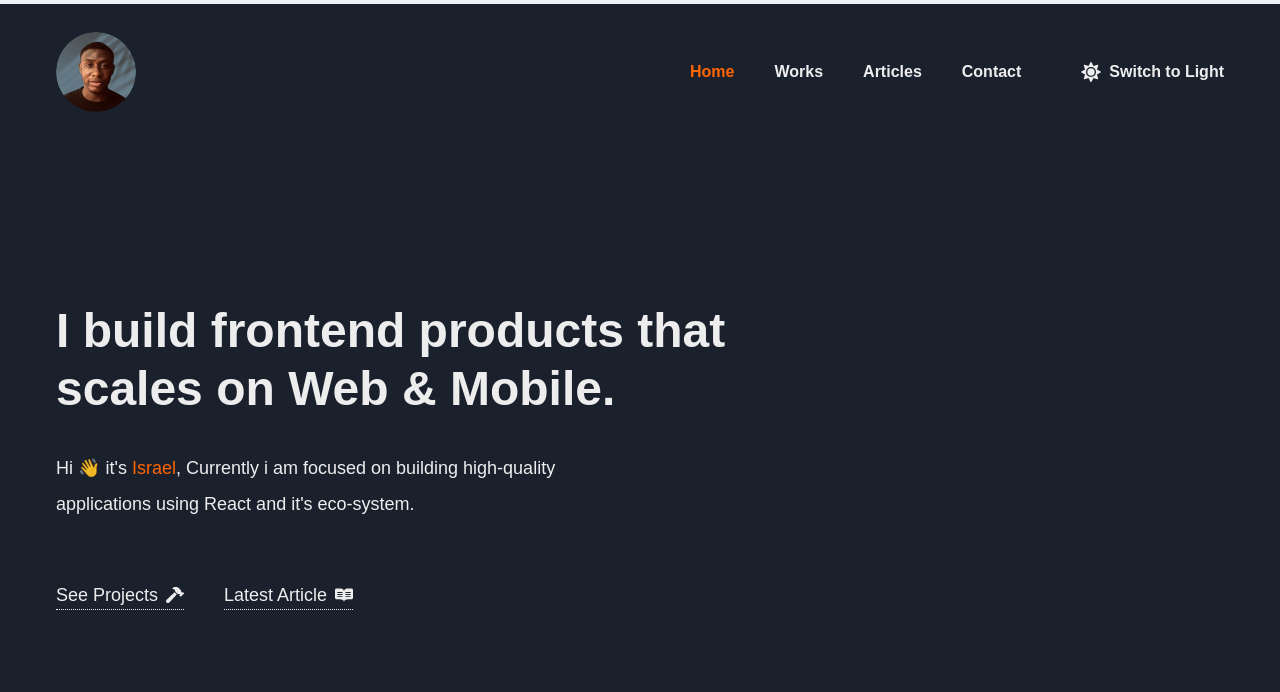
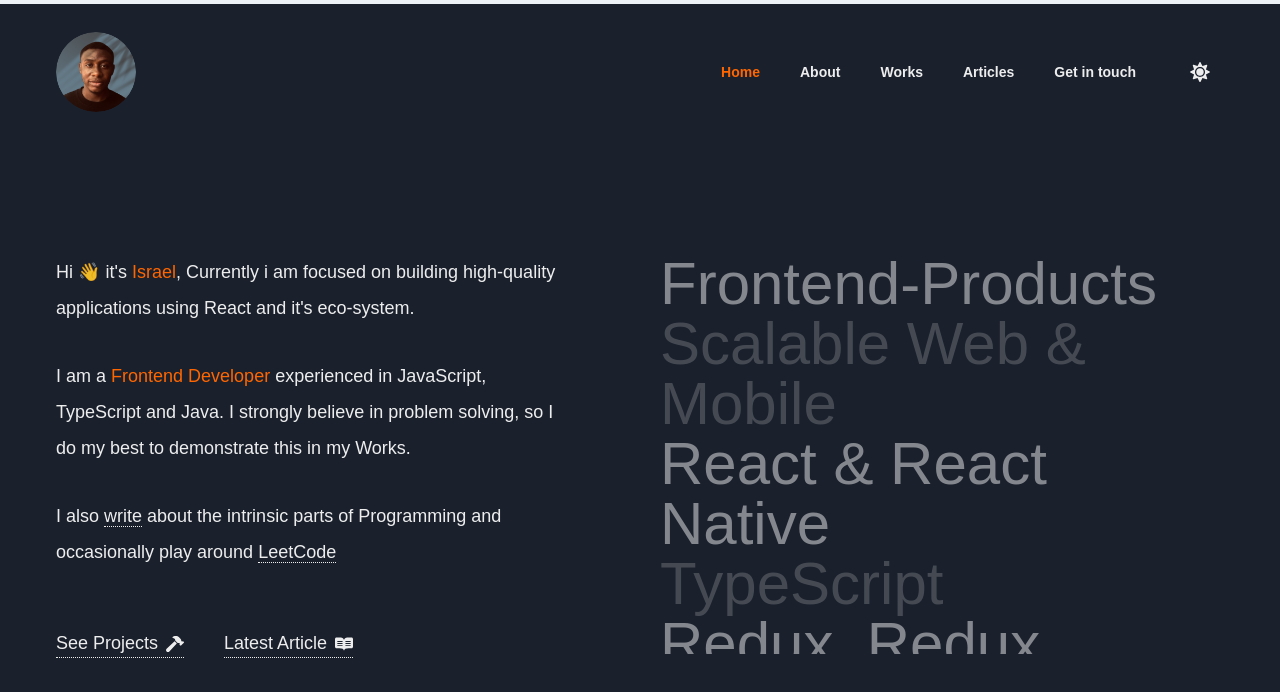
Before and after one commit to israeljuri/israeljuri, a React (Vite) app: page / in a window 1280 px wide. Shown: the top 692 px of the page. Built offline with nearby package versions, Linux system fonts and the light colour scheme.

Commit message:
Minor changes

```diff
--- a/src/components/common/colorModeToggler.jsx
+++ b/src/components/common/colorModeToggler.jsx
@@ -5,24 +5,14 @@ const ColorModeToggler = () => {
   const { colorMode, toggleColorMode } = useColorMode();
 
   return (
-    <Center ml="5" as="li" fontSize={{ base: "xl", md: "xl" }}>
+    <Center as="li" fontSize={{ base: "xl", md: "xl" }}>
       {colorMode === "light" ? (
-        <Center gap="2" cursor="pointer" onClick={toggleColorMode}>
+        <Center h="3rem" w="3rem" cursor="pointer" onClick={toggleColorMode}>
           <Icon as={FaMoon} />
-          <Hide below="md">
-            <Text fontSize="md" fontWeight="bold">
-              Switch to Dark
-            </Text>
-          </Hide>
         </Center>
       ) : (
-        <Center gap="2" cursor="pointer" onClick={toggleColorMode}>
+        <Center h="3rem" w="3rem" cursor="pointer" onClick={toggleColorMode}>
           <Icon as={FaSun} />
-          <Hide below="md">
-            <Text fontSize="md" fontWeight="bold">
-              Switch to Light
-            </Text>
-          </Hide>
         </Center>
       )}
     </Center>
--- a/src/components/common/hero.jsx
+++ b/src/components/common/hero.jsx
@@ -1,19 +1,24 @@
-import { Flex, Heading, Text, Grid } from "@chakra-ui/react";
+import { Flex, Heading, Text, Grid, Image, Center } from "@chakra-ui/react";
 import CustomContainer from "../common/customContainer";
 import { FaHammer, FaReadme } from "react-icons/fa";
 import CustomLink from "./customLink";
+import avatar from "../../assets/avatar.png";
 import LinkText from "./linkText";
+import { getTechnologies } from "../services/data";
 
 const Hero = () => {
+  const technologies = getTechnologies();
   return (
     <Grid as="header">
       <CustomContainer>
         <Grid
-          pt={{ base: 12, md: 20 }}
-          pb={{ base: 20, md: 20 }}
+          // pt={{ base: 12, md: 20 }}
+          // pb={{ base: 20, md: 20 }}
+          gap="10"
+          py="5"
           justifyContent="center"
-          alignItems={{ base: "stretch", md: "stretch" }}
-          templateColumns={{ base: "1fr", md: "2fr 1fr" }}
+          alignItems={{ base: "center", md: "stretch" }}
+          templateColumns={{ base: "1fr", md: "1fr 1fr" }}
         >
           <Flex
             as="article"
@@ -30,13 +35,6 @@ const Hero = () => {
               textAlign={{ base: "center", md: "left" }}
               gap="8"
             >
-              <Heading
-                lineHeight={{ base: "1.5", md: "1.2" }}
-                size={{ base: "3xl", md: "2xl" }}
-              >
-                I build frontend products&nbsp;that scales&nbsp;on Web & Mobile.
-              </Heading>
-
               <Text lineHeight="2" fontSize="lg" maxW="50ch">
                 Hi 👋 it's{" "}
                 <Text as="span" color="secondary.100">
@@ -46,7 +44,17 @@ const Hero = () => {
                 using React and it's eco-system.
               </Text>
 
-              {/* <Text lineHeight="2" fontSize="lg" maxW="50ch">
+              <Text lineHeight="2" fontSize="lg" maxW="50ch">
+                I am a{" "}
+                <Text as="span" color="secondary.100">
+                  Frontend Developer
+                </Text>{" "}
+                experienced in JavaScript, TypeScript and Java. I strongly
+                believe in problem solving, so I do my best to demonstrate this
+                in my Works.
+              </Text>
+
+              <Text lineHeight="2" fontSize="lg" maxW="50ch">
                 I also <LinkText label="write" path="/articles" /> about the
                 intrinsic parts of Programming and occasionally play around{" "}
                 <LinkText
@@ -55,12 +63,6 @@ const Hero = () => {
                   to="https://leetcode.com"
                 />
               </Text>
-
-                <Text lineHeight="2" fontSize="lg" maxW="50ch">
-                  But I am a Frontend Developer experienced in JavaScript,
-                  TypeScript and Java. I strongly believe in problem solving, so
-                  I do my best to demonstrate this in my Works.
-                </Text> */}
             </Flex>
 
             <Grid
@@ -77,6 +79,29 @@ const Hero = () => {
               <CustomLink label="Latest Article" path="/blog" icon={FaReadme} />
             </Grid>
           </Flex>
+
+          <Flex
+            h={{ base: "15rem", md: "25rem" }}
+            overflowY="scroll"
+            direction="column"
+            align={{ base: "center", md: "stretch" }}
+            textAlign={{ base: "center", md: "left" }}
+            justify="start"
+
+            // gap="5"
+          >
+            {technologies.map((item, index) => (
+              <Heading
+                opacity={index % 2 === 0 ? ".5" : ".2"}
+                maxW="20ch"
+                fontWeight="normal"
+                textTransform="capitalize"
+                size={{ base: "3xl", md: "3xl" }}
+              >
+                {item}
+              </Heading>
+            ))}
+          </Flex>
         </Grid>
       </CustomContainer>
     </Grid>
--- a/src/components/common/navBar.jsx
+++ b/src/components/common/navBar.jsx
@@ -47,7 +47,7 @@ const NavBar = () => {
         as="li"
         key={item.id}
         color={getColor(item.path)}
-        fontSize={show ? "2xl" : "md"}
+        fontSize={show ? "2xl" : "sm"}
         fontWeight="bold"
         transition=".2s"
         position="relative"
@@ -59,7 +59,7 @@ const NavBar = () => {
           opacity={show && currentPath === item.path ? "1" : "0"}
           top="100%"
           left="0%"
-          h="3px"
+          h="2px"
           borderRadius="full"
           bg={colorMode === "light" ? (show ? "white" : "gray.800") : "white"}
           w="100%"
@@ -88,7 +88,7 @@ const NavBar = () => {
         <Flex
           py={sticky ? 3 : 8}
           pb={sticky ? 3 : 0}
-          minH="5rem"
+          minH="4rem"
           align="center"
           justify="space-between"
           gap="10"
--- a/src/components/services/data.js
+++ b/src/components/services/data.js
@@ -6,11 +6,16 @@ export const getInformation = () => {
   return information;
 };
 
+export const getTechnologies = () => {
+  return technologies;
+};
+
 const navigationList = [
   { id: 1, label: "Home", path: "/" },
+  { id: 1, label: "About", path: "/about" },
   { id: 2, label: "Works", path: "/works" },
   { id: 3, label: "Articles", path: "/articles" },
-  { id: 4, label: "Contact", path: "/contact" },
+  { id: 4, label: "Get in touch", path: "/contact" },
 ];
 
 const information = {
@@ -20,3 +25,13 @@ const information = {
   twitter: "https://twitter.com/israel_juri",
   github: "https://github.com/israeljuri",
 };
+
+const technologies = [
+  "Frontend-Products",
+  "Scalable Web & Mobile",
+  "React & React Native",
+  "TypeScript",
+  "Redux, Redux Toolkit",
+  "React Query, Axios",
+  "",
+];
--- a/src/theme.js
+++ b/src/theme.js
@@ -34,6 +34,15 @@ const styles = {
       borderRadius: "2rem",
     },
     "body::-webkit-scrollbar-track": {},
+    "div::-webkit-scrollbar": {
+      width: ".4rem",
+      height: "1rem",
+    },
+    "div::-webkit-scrollbar-thumb": {
+      background: "",
+      borderRadius: "0",
+    },
+    "div::-webkit-scrollbar-track": {},
   },
 };
 
```
Lines whose indentation alone changed are shown as unchanged.
